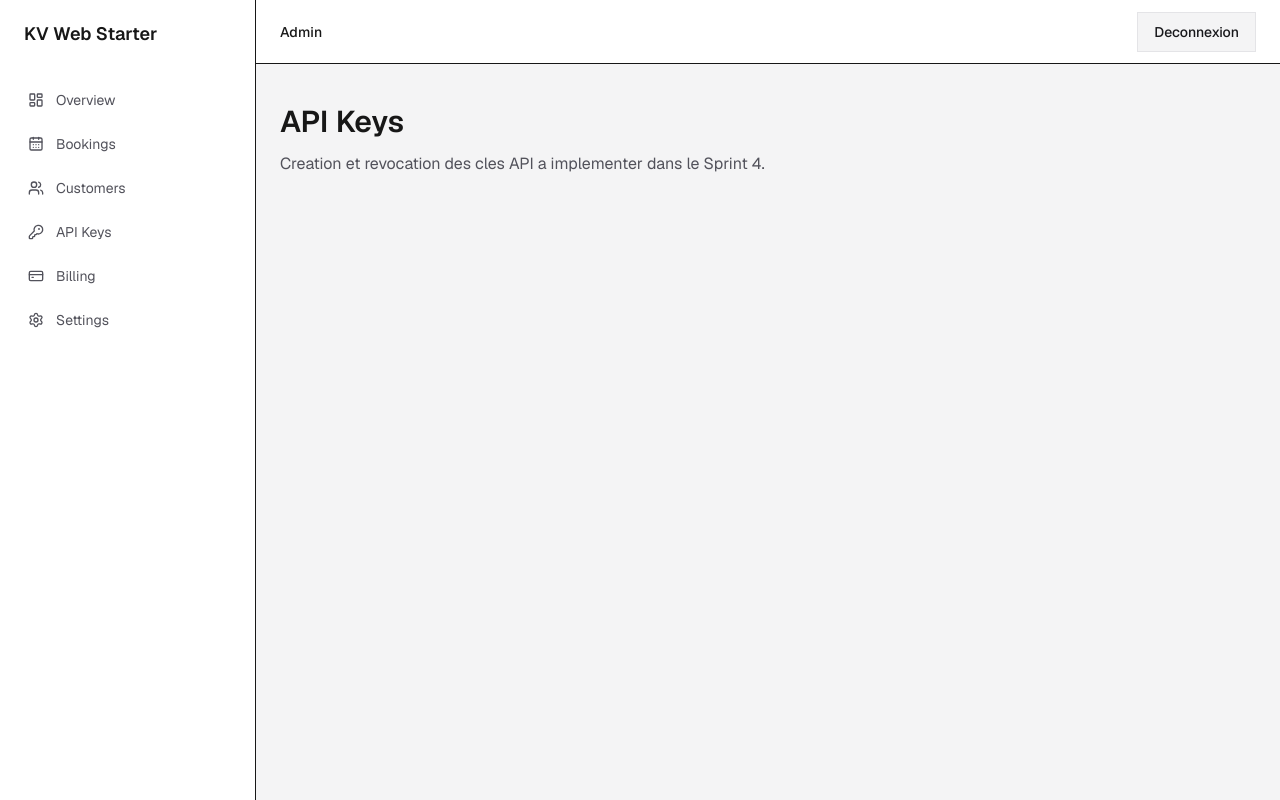
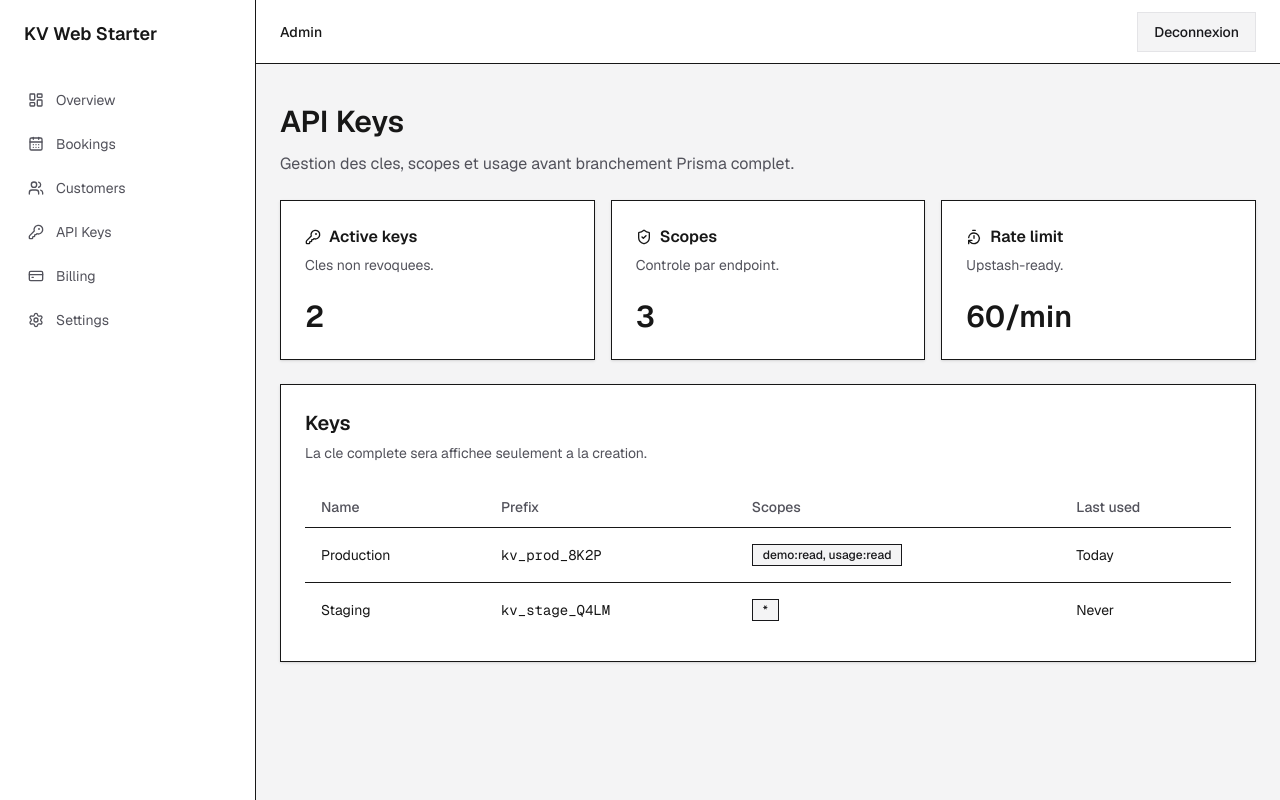
Before and after one commit to kurtisv/kv-web-starter, a Next.js app in the folder apps/web/: page /dashboard/api-keys in a window 1280 px wide. Built offline with nearby package versions, Linux system fonts and the light colour scheme; no server answers.

Commit message:
Add API portal access foundation

```diff
--- a/apps/web/src/app/api/v1/demo/route.ts
+++ b/apps/web/src/app/api/v1/demo/route.ts
@@ -1,9 +1,24 @@
-import { NextResponse } from "next/server";
+import { type NextRequest, NextResponse } from "next/server";
 
-export function GET() {
+import { env } from "@/lib/env";
+import { parseApiCredentials, verifyApiAccess } from "@/modules/api-portal";
+
+export function GET(request: NextRequest) {
+  const access = verifyApiAccess({
+    headers: request.headers,
+    credentials: parseApiCredentials(env.API_DEMO_KEYS),
+    requiredScopes: ["demo:read"],
+  });
+
+  if (!access.ok) {
+    return NextResponse.json({ error: access.error }, { status: access.status });
+  }
+
   return NextResponse.json({
     data: {
       message: "Endpoint API v1 de demonstration.",
+      authenticatedAs: access.key,
+      scopes: access.scopes,
     },
   });
 }
--- a/apps/web/src/app/dashboard/api-keys/page.tsx
+++ b/apps/web/src/app/dashboard/api-keys/page.tsx
@@ -1,8 +1,99 @@
+import { KeyRound, ShieldCheck, TimerReset } from "lucide-react";
+
+import { Badge } from "@/components/ui/badge";
+import { Card, CardContent, CardDescription, CardHeader, CardTitle } from "@/components/ui/card";
+import { Table, TableBody, TableCell, TableHead, TableHeader, TableRow } from "@/components/ui/table";
+
+const apiKeys = [
+  {
+    name: "Production",
+    prefix: "kv_prod_8K2P",
+    scopes: "demo:read, usage:read",
+    lastUsed: "Today",
+  },
+  {
+    name: "Staging",
+    prefix: "kv_stage_Q4LM",
+    scopes: "*",
+    lastUsed: "Never",
+  },
+];
+
 export default function DashboardApiKeysPage() {
   return (
-    <main className="px-6 py-10">
-      <h1 className="text-3xl font-semibold">API Keys</h1>
-      <p className="mt-3 text-muted-foreground">Creation et revocation des cles API a implementer dans le Sprint 4.</p>
+    <main className="grid gap-6 px-6 py-10">
+      <div>
+        <h1 className="text-3xl font-semibold">API Keys</h1>
+        <p className="mt-3 text-muted-foreground">
+          Gestion des cles, scopes et usage avant branchement Prisma complet.
+        </p>
+      </div>
+
+      <section className="grid gap-4 md:grid-cols-3">
+        <Card>
+          <CardHeader>
+            <CardTitle className="flex items-center gap-2 text-base">
+              <KeyRound className="size-4" />
+              Active keys
+            </CardTitle>
+            <CardDescription>Cles non revoquees.</CardDescription>
+          </CardHeader>
+          <CardContent className="text-3xl font-semibold">2</CardContent>
+        </Card>
+        <Card>
+          <CardHeader>
+            <CardTitle className="flex items-center gap-2 text-base">
+              <ShieldCheck className="size-4" />
+              Scopes
+            </CardTitle>
+            <CardDescription>Controle par endpoint.</CardDescription>
+          </CardHeader>
+          <CardContent className="text-3xl font-semibold">3</CardContent>
+        </Card>
+        <Card>
+          <CardHeader>
+            <CardTitle className="flex items-center gap-2 text-base">
+              <TimerReset className="size-4" />
+              Rate limit
+            </CardTitle>
+            <CardDescription>Upstash-ready.</CardDescription>
+          </CardHeader>
+          <CardContent className="text-3xl font-semibold">60/min</CardContent>
+        </Card>
+      </section>
+
+      <Card>
+        <CardHeader>
+          <CardTitle>Keys</CardTitle>
+          <CardDescription>La cle complete sera affichee seulement a la creation.</CardDescription>
+        </CardHeader>
+        <CardContent>
+          <Table>
+            <TableHeader>
+              <TableRow>
+                <TableHead>Name</TableHead>
+                <TableHead>Prefix</TableHead>
+                <TableHead>Scopes</TableHead>
+                <TableHead>Last used</TableHead>
+              </TableRow>
+            </TableHeader>
+            <TableBody>
+              {apiKeys.map((apiKey) => (
+                <TableRow key={apiKey.prefix}>
+                  <TableCell>{apiKey.name}</TableCell>
+                  <TableCell>
+                    <code className="text-sm">{apiKey.prefix}</code>
+                  </TableCell>
+                  <TableCell>
+                    <Badge>{apiKey.scopes}</Badge>
+                  </TableCell>
+                  <TableCell>{apiKey.lastUsed}</TableCell>
+                </TableRow>
+              ))}
+            </TableBody>
+          </Table>
+        </CardContent>
+      </Card>
     </main>
   );
 }
--- a/apps/web/src/app/developers/page.tsx
+++ b/apps/web/src/app/developers/page.tsx
@@ -1,11 +1,71 @@
+import { Code2, KeyRound, ShieldCheck } from "lucide-react";
+
+import { MarketingPageShell } from "@/components/marketing/page-shell";
+import { Badge } from "@/components/ui/badge";
+import { Card, CardContent, CardDescription, CardHeader, CardTitle } from "@/components/ui/card";
+
+const features = [
+  {
+    title: "API keys",
+    description: "Extraction Bearer et x-api-key avec scopes par credential.",
+    icon: KeyRound,
+  },
+  {
+    title: "Scopes",
+    description: "Controle granulaire pret pour plans Stripe et produits API.",
+    icon: ShieldCheck,
+  },
+  {
+    title: "Versioning",
+    description: "Routes sous /api/v1 pour faire evoluer les contrats proprement.",
+    icon: Code2,
+  },
+];
+
 export default function DevelopersPage() {
   return (
-    <main className="mx-auto min-h-screen max-w-4xl px-6 py-16">
-      <h1 className="text-4xl font-semibold">Portail developpeur</h1>
-      <p className="mt-4 text-muted-foreground">
-        Base prevue pour pricing API, generation de cles, usage tracking,
-        limites par plan et documentation OpenAPI.
-      </p>
-    </main>
+    <MarketingPageShell>
+      <main>
+        <section className="mx-auto grid w-full max-w-6xl gap-10 px-6 py-16 lg:grid-cols-[0.9fr_1.1fr]">
+          <div>
+            <Badge>Developer portal</Badge>
+            <h1 className="mt-5 text-4xl font-semibold tracking-normal text-balance sm:text-5xl">
+              Un point de depart pour vendre une API avec cles et scopes.
+            </h1>
+            <p className="mt-5 text-lg leading-8 text-muted-foreground">
+              Le portail expose deja un endpoint demo, une convention de
+              credentials locale et la structure pour brancher usage tracking,
+              plans Stripe et docs OpenAPI.
+            </p>
+          </div>
+
+          <div className="grid gap-4">
+            {features.map((feature) => (
+              <Card key={feature.title}>
+                <CardHeader>
+                  <CardTitle className="flex items-center gap-3 text-base">
+                    <feature.icon className="size-4" />
+                    {feature.title}
+                  </CardTitle>
+                  <CardDescription>{feature.description}</CardDescription>
+                </CardHeader>
+              </Card>
+            ))}
+            <Card>
+              <CardHeader>
+                <CardTitle className="text-base">Demo request</CardTitle>
+                <CardDescription>Sans env, l endpoint reste public pour le scaffold.</CardDescription>
+              </CardHeader>
+              <CardContent>
+                <pre className="overflow-x-auto border bg-secondary p-4 text-xs text-secondary-foreground">
+                  <code>{`curl http://localhost:3000/api/v1/demo \\
+  -H "Authorization: Bearer demo-key"`}</code>
+                </pre>
+              </CardContent>
+            </Card>
+          </div>
+        </section>
+      </main>
+    </MarketingPageShell>
   );
 }
--- a/apps/web/src/lib/env.ts
+++ b/apps/web/src/lib/env.ts
@@ -15,6 +15,7 @@ const envSchema = z.object({
   RESEND_FROM_EMAIL: z.string().email().optional(),
   UPSTASH_REDIS_REST_URL: z.string().url().optional(),
   UPSTASH_REDIS_REST_TOKEN: z.string().optional(),
+  API_DEMO_KEYS: z.string().optional(),
   FEATURE_BOOKING: z.coerce.boolean().default(true),
   FEATURE_API_PORTAL: z.coerce.boolean().default(true),
   FEATURE_CMS: z.coerce.boolean().default(false),
--- /dev/null
+++ b/apps/web/src/modules/api-portal/access.ts
@@ -0,0 +1,117 @@
+export type ApiCredential = {
+  key: string;
+  scopes: string[];
+};
+
+export type ApiAccessResult =
+  | {
+      ok: true;
+      key: string;
+      scopes: string[];
+    }
+  | {
+      ok: false;
+      status: 401 | 403;
+      error: string;
+    };
+
+type VerifyApiAccessInput = {
+  headers: Headers;
+  credentials: ApiCredential[];
+  requiredScopes?: string[];
+};
+
+export function getApiKeyFromHeaders(headers: Headers) {
+  const authorization = headers.get("authorization");
+
+  if (authorization?.toLowerCase().startsWith("bearer ")) {
+    return authorization.slice("bearer ".length).trim();
+  }
+
+  return headers.get("x-api-key")?.trim() ?? "";
+}
+
+export function parseApiCredentials(value?: string | null): ApiCredential[] {
+  if (!value) {
+    return [];
+  }
+
+  return value
+    .split(";")
+    .map((entry) => entry.trim())
+    .filter(Boolean)
+    .map((entry) => {
+      const separatorIndex = entry.indexOf(":");
+      const key = separatorIndex === -1 ? entry : entry.slice(0, separatorIndex);
+      const scopes = separatorIndex === -1 ? "" : entry.slice(separatorIndex + 1);
+
+      return {
+        key: key.trim(),
+        scopes: scopes
+          .split(",")
+          .map((scope) => scope.trim())
+          .filter(Boolean),
+      };
+    })
+    .filter((credential) => credential.key.length > 0);
+}
+
+export function hasRequiredScopes(grantedScopes: string[], requiredScopes: string[]) {
+  if (requiredScopes.length === 0) {
+    return true;
+  }
+
+  if (grantedScopes.includes("*")) {
+    return true;
+  }
+
+  return requiredScopes.every((scope) => grantedScopes.includes(scope));
+}
+
+export function verifyApiAccess({
+  headers,
+  credentials,
+  requiredScopes = [],
+}: VerifyApiAccessInput): ApiAccessResult {
+  if (credentials.length === 0) {
+    return {
+      ok: true,
+      key: "public-demo",
+      scopes: ["*"],
+    };
+  }
+
+  const apiKey = getApiKeyFromHeaders(headers);
+
+  if (!apiKey) {
+    return {
+      ok: false,
+      status: 401,
+      error: "Missing API key",
+    };
+  }
+
+  const credential = credentials.find((candidate) => candidate.key === apiKey);
+
+  if (!credential) {
+    return {
+      ok: false,
+      status: 401,
+      error: "Invalid API key",
+    };
+  }
+
+  if (!hasRequiredScopes(credential.scopes, requiredScopes)) {
+    return {
+      ok: false,
+      status: 403,
+      error: "Insufficient API key scope",
+    };
+  }
+
+  return {
+    ok: true,
+    key: apiKey,
+    scopes: credential.scopes,
+  };
+}
--- a/apps/web/src/modules/api-portal/index.ts
+++ b/apps/web/src/modules/api-portal/index.ts
@@ -2,3 +2,12 @@ export const apiPortalModule = {
   key: "api-portal",
   routes: ["/developers", "/docs", "/dashboard/api-keys", "/api/v1"],
 };
+
+export {
+  getApiKeyFromHeaders,
+  hasRequiredScopes,
+  parseApiCredentials,
+  verifyApiAccess,
+  type ApiAccessResult,
+  type ApiCredential,
+} from "./access";
```
Also changed, not shown: 1 other file (tests, documents, lock files or other folders).
